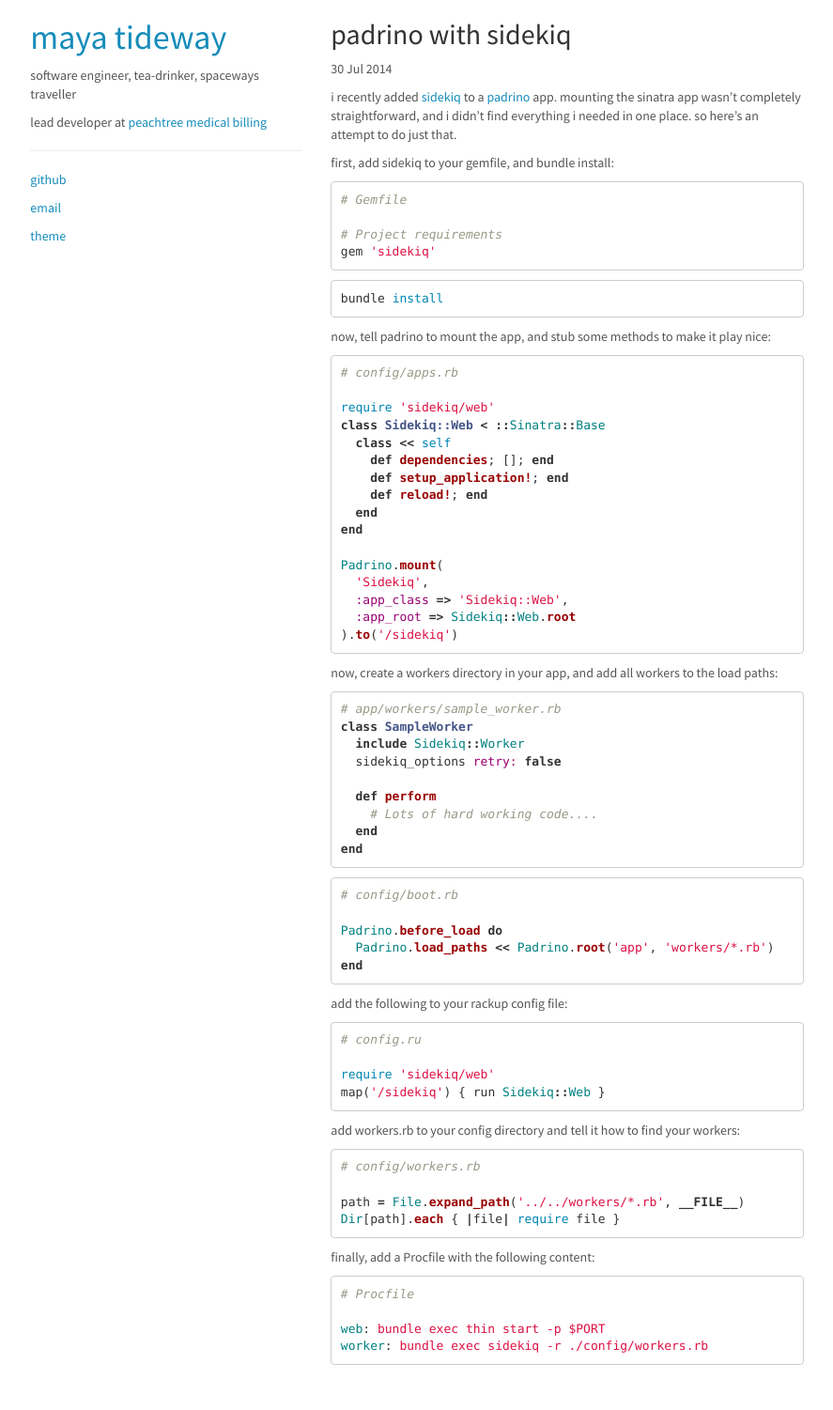
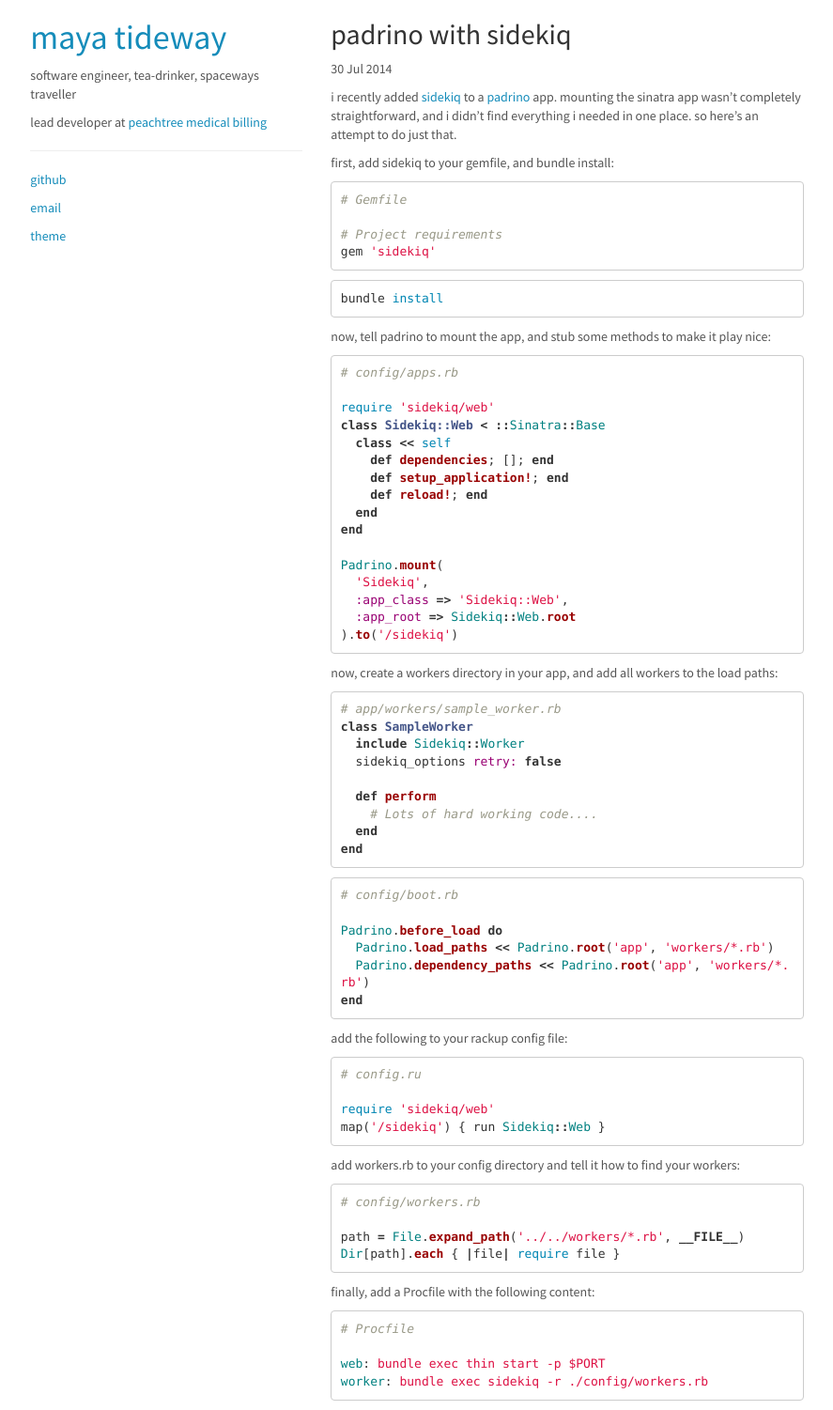
Before and after one commit to imtayadeway/imtayadeway.github.io, a Jekyll site: the page built from _posts/2014-07-04-padrino-with-sidekiq.md, in a window 1280 px wide. Shown: the whole page at 94% size, without its empty margins (196-1083 px from the left). Built offline with Jekyll 4.4.1, drawn with Linux system fonts in a browser that asks for light colours; Markdown is read by kramdown in place of the engine named in the settings; before the commit the page ends 1463 px from its top, so only the background shows below that.

Commit message:
Fix dependency paths issue.

````diff
--- a/_posts/2014-07-04-padrino-with-sidekiq.md
+++ b/_posts/2014-07-04-padrino-with-sidekiq.md
@@ -64,6 +64,7 @@
 
 Padrino.before_load do
   Padrino.load_paths << Padrino.root('app', 'workers/*.rb')
+  Padrino.dependency_paths << Padrino.root('app', 'workers/*.rb')
 end
 ```
 add the following to your rackup config file:
````
